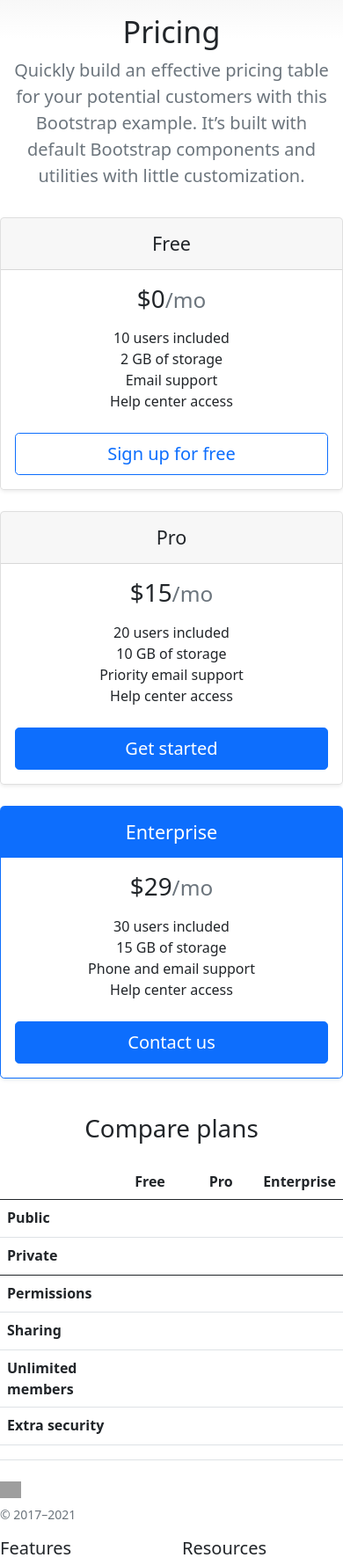
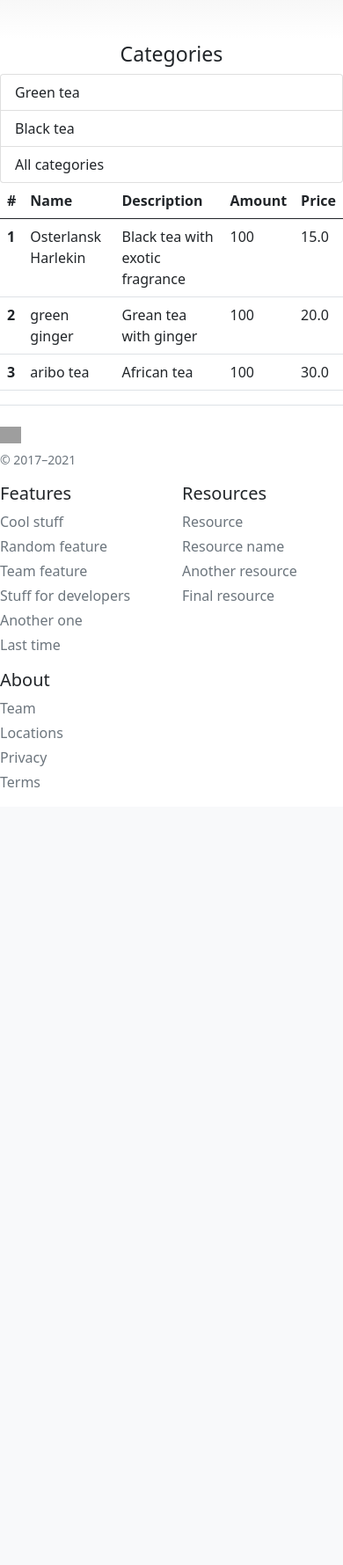
Before and after one commit to orstho11/Online_store, a Django app: page / in a window 390 px wide. Shown: the part 56-1835 px from the top of the page at 88% size. After the commit the page ends 951 px from the top, so only its background shows below. Run offline with Django 3.2, Linux system fonts and the light colour scheme; data comes from the database, SQL or seed files in the repository; both versions use the stored data as it was after the commit; lists and menus that the app fills with data are empty; some libraries are stand-ins or nearby versions; grey boxes are pictures that could not be loaded.

Commit message:
Added save, edit for Category and headlines. Added cutted list of categories and botton to All categories

```diff
--- a/store/bboard/templates/bboard/basis/category.html
+++ b/store/bboard/templates/bboard/basis/category/category.html
@@ -1,13 +1,14 @@
 {% extends "bboard/basis/base.html" %}
 {% block content %}
 <div class="container">
-
+<a class="btn btn-outline-success btn-block btn-sm" href="{% url 'category_create' %}">Add category</a>
     <table class="table">
         <thead>
         <tr>
             <th scope="col">#</th>
             <th scope="col">Name</th>
             <th scope="col">View product</th>
+            <th scope="col">Edit</th>
         </tr>
         </thead>
         <tbody>
@@ -21,6 +22,9 @@
             <td>
                 <a class="btn btn-outline-secondary btn-block btn-sm" href="{% url 'product_from_category' id=category.id %}">View</a>
             </td>
+            <td>
+                <a class="btn btn-outline-secondary btn-block btn-sm" href="{% url 'category_update' id=category.id %}">Edit</a>
+            </td>
         </tr>
 
 {% endfor %}
--- a/store/bboard/templates/bboard/basis/index.html
+++ b/store/bboard/templates/bboard/basis/index.html
@@ -1,121 +1,52 @@
 {% extends "bboard/basis/base.html" %}
 {% block content %}
 
+  <div class="row mt-5">
+    <div class="col-sm-4"><h3 align="center">Categories</h3> <div class="list-group">
+  {% for category in categories  %}
+       <a href="{% url 'product_from_category' id=category.id %}" class="list-group-item list-group-item-action">{{ category.name}}</a>
 
-  <div class="pricing-header p-3 pb-md-4 mx-auto text-center">
-    <h1 class="display-4 fw-normal">Pricing</h1>
-    <p class="fs-5 text-muted">Quickly build an effective pricing table for your potential customers with this Bootstrap example. It’s built with default Bootstrap components and utilities with little customization.</p>
+{% endfor %}
+<a href="{% url 'category' %}" class="list-group-item list-group-item-action">All categories</a>
+
+</div></div>
+    <div class="col-sm-8">{% if products|length %}
+
+        <table class="table">
+            <thead>
+            <tr>
+                <th scope="col">#</th>
+                <th scope="col">Name</th>
+                <th scope="col">Description</th>
+                <th scope="col">Amount</th>
+                <th scope="col">Price</th>
+
+            </tr>
+            </thead>
+
+    {% for product in products  %}
+            <tr>
+                <th scope="row">{{ forloop.counter }}</th>
+                <td >{{ product.name}}</td>
+                <td >{{ product.description}}</td>
+                <td >{{ product.amount}}</td>
+                <td >{{ product.price}}</td>
+
+            </tr>
+
+    {% endfor %}
+
+
+
+            </tbody>
+        </table>
+    {% else  %}
+        <p>No products found in the category. </p>
+
+    {% endif %}</div>
+
   </div>
 
-  <main>
-    <div class="row row-cols-1 row-cols-md-3 mb-3 text-center">
-      <div class="col">
-        <div class="card mb-4 rounded-3 shadow-sm">
-          <div class="card-header py-3">
-            <h4 class="my-0 fw-normal">Free</h4>
-          </div>
-          <div class="card-body">
-            <h1 class="card-title pricing-card-title">$0<small class="text-muted fw-light">/mo</small></h1>
-            <ul class="list-unstyled mt-3 mb-4">
-              <li>10 users included</li>
-              <li>2 GB of storage</li>
-              <li>Email support</li>
-              <li>Help center access</li>
-            </ul>
-            <button type="button" class="w-100 btn btn-lg btn-outline-primary">Sign up for free</button>
-          </div>
-        </div>
-      </div>
-      <div class="col">
-        <div class="card mb-4 rounded-3 shadow-sm">
-          <div class="card-header py-3">
-            <h4 class="my-0 fw-normal">Pro</h4>
-          </div>
-          <div class="card-body">
-            <h1 class="card-title pricing-card-title">$15<small class="text-muted fw-light">/mo</small></h1>
-            <ul class="list-unstyled mt-3 mb-4">
-              <li>20 users included</li>
-              <li>10 GB of storage</li>
-              <li>Priority email support</li>
-              <li>Help center access</li>
-            </ul>
-            <button type="button" class="w-100 btn btn-lg btn-primary">Get started</button>
-          </div>
-        </div>
-      </div>
-      <div class="col">
-        <div class="card mb-4 rounded-3 shadow-sm border-primary">
-          <div class="card-header py-3 text-white bg-primary border-primary">
-            <h4 class="my-0 fw-normal">Enterprise</h4>
-          </div>
-          <div class="card-body">
-            <h1 class="card-title pricing-card-title">$29<small class="text-muted fw-light">/mo</small></h1>
-            <ul class="list-unstyled mt-3 mb-4">
-              <li>30 users included</li>
-              <li>15 GB of storage</li>
-              <li>Phone and email support</li>
-              <li>Help center access</li>
-            </ul>
-            <button type="button" class="w-100 btn btn-lg btn-primary">Contact us</button>
-          </div>
-        </div>
-      </div>
-    </div>
 
-    <h2 class="display-6 text-center mb-4">Compare plans</h2>
 
-    <div class="table-responsive">
-      <table class="table text-center">
-        <thead>
-          <tr>
-            <th style="width: 34%;"></th>
-            <th style="width: 22%;">Free</th>
-            <th style="width: 22%;">Pro</th>
-            <th style="width: 22%;">Enterprise</th>
-          </tr>
-        </thead>
-        <tbody>
-          <tr>
-            <th scope="row" class="text-start">Public</th>
-            <td><svg class="bi" width="24" height="24"><use xlink:href="#check"/></svg></td>
-            <td><svg class="bi" width="24" height="24"><use xlink:href="#check"/></svg></td>
-            <td><svg class="bi" width="24" height="24"><use xlink:href="#check"/></svg></td>
-          </tr>
-          <tr>
-            <th scope="row" class="text-start">Private</th>
-            <td></td>
-            <td><svg class="bi" width="24" height="24"><use xlink:href="#check"/></svg></td>
-            <td><svg class="bi" width="24" height="24"><use xlink:href="#check"/></svg></td>
-          </tr>
-        </tbody>
-
-        <tbody>
-          <tr>
-            <th scope="row" class="text-start">Permissions</th>
-            <td><svg class="bi" width="24" height="24"><use xlink:href="#check"/></svg></td>
-            <td><svg class="bi" width="24" height="24"><use xlink:href="#check"/></svg></td>
-            <td><svg class="bi" width="24" height="24"><use xlink:href="#check"/></svg></td>
-          </tr>
-          <tr>
-            <th scope="row" class="text-start">Sharing</th>
-            <td></td>
-            <td><svg class="bi" width="24" height="24"><use xlink:href="#check"/></svg></td>
-            <td><svg class="bi" width="24" height="24"><use xlink:href="#check"/></svg></td>
-          </tr>
-          <tr>
-            <th scope="row" class="text-start">Unlimited members</th>
-            <td></td>
-            <td><svg class="bi" width="24" height="24"><use xlink:href="#check"/></svg></td>
-            <td><svg class="bi" width="24" height="24"><use xlink:href="#check"/></svg></td>
-          </tr>
-          <tr>
-            <th scope="row" class="text-start">Extra security</th>
-            <td></td>
-            <td></td>
-            <td><svg class="bi" width="24" height="24"><use xlink:href="#check"/></svg></td>
-          </tr>
-        </tbody>
-      </table>
-    </div>
-  </main>
 {% endblock %}
--- a/store/bboard/urls.py
+++ b/store/bboard/urls.py
@@ -5,6 +5,9 @@
     path('', views.bboard, name = 'index'),
     path('product', views.product, name = 'product'),
     path('category', views.category, name = 'category'),
+    path('category/create', views.CategoryCreateView.as_view(),name = 'category_create'),
+    path('category/<int:id>/update', views.CategoryUpdateView.as_view(),name = 'category_update'),
+path('category/<int:pk>/delete', views.CategoryDeleteView.as_view(),name = 'category_delete'),
     path('purchase', views.purchase, name = 'purchase'),
     path('product/<int:id>', views.product_from_category, name = 'product_from_category'),
     path('signin', views.signin, name = 'signin'),
--- a/store/bboard/views.py
+++ b/store/bboard/views.py
@@ -1,3 +1,5 @@
+from django.urls import reverse_lazy
+
 from .services.services import get_userprofile
 from django.shortcuts import render
 from .models import Product, Category, Purchase
@@ -6,12 +8,16 @@
 from django.contrib.auth import authenticate
 from django.shortcuts import redirect
 from django.contrib.auth.decorators import login_required
+from django.views.generic import ListView, CreateView, View, FormView, DeleteView
+from .forms import CategoryForm
 
 # Create your views here.
 
 def bboard(request):
     user = get_userprofile(request)
-    return render(request,'bboard/basis/index.html', {'user':user})
+    products = Product.objects.all()
+    categories = Category.objects.all()[:2]
+    return render(request,'bboard/basis/index.html', {'user':user, 'products':products,'categories':categories})
 
 
 def signin(request):
@@ -57,7 +63,46 @@
 def category(request):
     user = get_userprofile(request)
     categories = Category.objects.all()
-    return render(request,'bboard/basis/category.html', {'categories':categories,'user':user})
+    return render(request,'bboard/basis/category/category.html', {'categories':categories,'user':user})
+
+
+class CategoryCreateView(View):
+    def get(self, request):
+        form = CategoryForm
+        user = get_userprofile(request)
+        return render(request, 'bboard/basis/category/create.html', {'form': form, 'user': user})
+    def post(self, request):
+        form = CategoryForm(request.POST)
+        if form.is_valid():
+            form.save()
+            return redirect('category')
+        else:
+            error = form.errors
+            user = get_userprofile(request)
+            return render(request, 'bboard/basis/category/create.html', {'form': form, 'user': user, 'error':error})
+class CategoryUpdateView(View):
+    def get(self, request, id):
+        category = Category.objects.get(id = id)
+        form = CategoryForm(instance=category)
+        user = get_userprofile(request)
+        return render(request, 'bboard/basis/category/update.html', {'form': form, 'user': user, 'id': id})
+    def post(self, request, id):
+        category = Category.objects.get(id=id)
+        form = CategoryForm(request.POST, instance=category)
+        if form.is_valid():
+            form.save()
+            return redirect('category')
+        else:
+            error = form.errors
+            user = get_userprofile(request)
+            return render(request, 'bboard/basis/category/update.html', {'form': form, 'user': user, 'error': error, 'id': id})
+
+
+class CategoryDeleteView(DeleteView):
+    model = Category
+    template_name = 'bboard/basis/category/delete.html'
+    success_url = reverse_lazy('category')
+
 
 @login_required(login_url="signin")
 def purchase(request):
```
Also changed, not shown: store/bboard/forms.py (added, +15 -0 lines), store/bboard/templates/bboard/basis/category/create.html (added, +21 -0 lines), store/bboard/templates/bboard/basis/category/delete.html (added, +12 -0 lines), store/bboard/templates/bboard/basis/category/update.html (added, +22 -0 lines), store/db.sqlite3.
